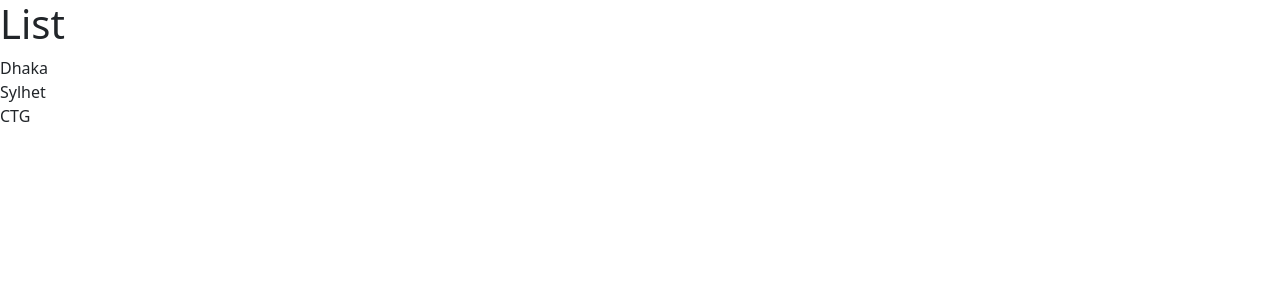
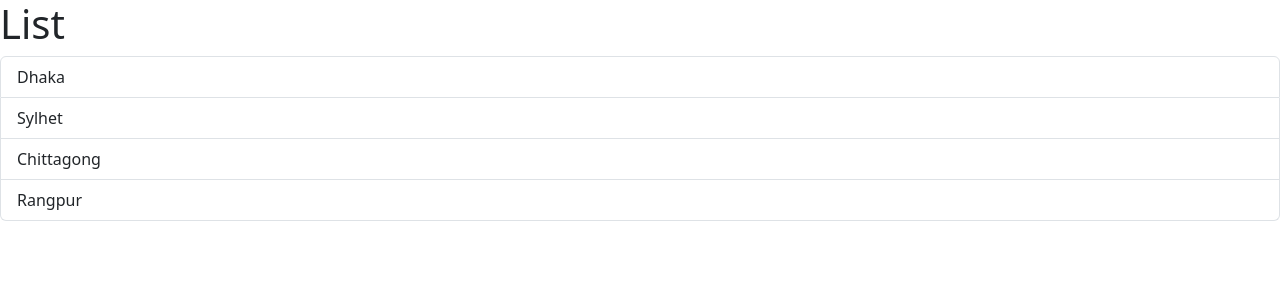
Before and after one commit to bishaldebroy007/PracticeReact, a React (Vite) app: page / in a window 1280 px wide. Shown: the top 300 px of the page. Built offline with nearby package versions, Linux system fonts and the light colour scheme.

Commit message:
App to ListGroup transfered

```diff
--- a/src/App.tsx
+++ b/src/App.tsx
@@ -2,23 +2,9 @@
 import ListGroup from "./components/ListGroup";
 
 function App() {
-  const cityList = ["Dhaka", "Sylhet", "CTG"];
-
   return (
     <>
-      <h1>List</h1>
-      <ul className="list-group">
-        {/* Dynamic Way: */}
-        {cityList.map((cityList) => (
-          <li>{cityList}</li>
-        ))}
-        {/* Old Ways: */}
-        {/* <li className="list-group-item">An item</li>
-        <li className="list-group-item">A second item</li>
-        <li className="list-group-item">A third item</li>
-        <li className="list-group-item">A fourth item</li>
-        <li className="list-group-item">And a fifth one</li> */}
-      </ul>
+      <ListGroup />
     </>
   );
 }
--- a/src/components/ListGroup.tsx
+++ b/src/components/ListGroup.tsx
@@ -1,5 +1,33 @@
+import { MouseEvent } from "react";
+
 function ListGroup() {
-  return <h1>List Group</h1>;
+  const cityList = ["Dhaka", "Sylhet", "Chittagong", "Rangpur"];
+  // cityList = [];
+
+  return (
+    <>
+      <h1>List</h1>
+      {cityList.length === 0 && <p>No item found</p>}
+      <ul className="list-group">
+        {/* Dynamic Way: */}
+        {cityList.map((names, index) => (
+          <li
+            className="list-group-item"
+            key={names}
+            onClick={() => console.log(names, index)}
+          >
+            {names}
+          </li>
+        ))}
+        {/* Old Ways: */}
+        {/* <li className="list-group-item">An item</li>
+        <li className="list-group-item">A second item</li>
+        <li className="list-group-item">A third item</li>
+        <li className="list-group-item">A fourth item</li>
+        <li className="list-group-item">And a fifth one</li> */}
+      </ul>
+    </>
+  );
 }
 
 export default ListGroup;
```
